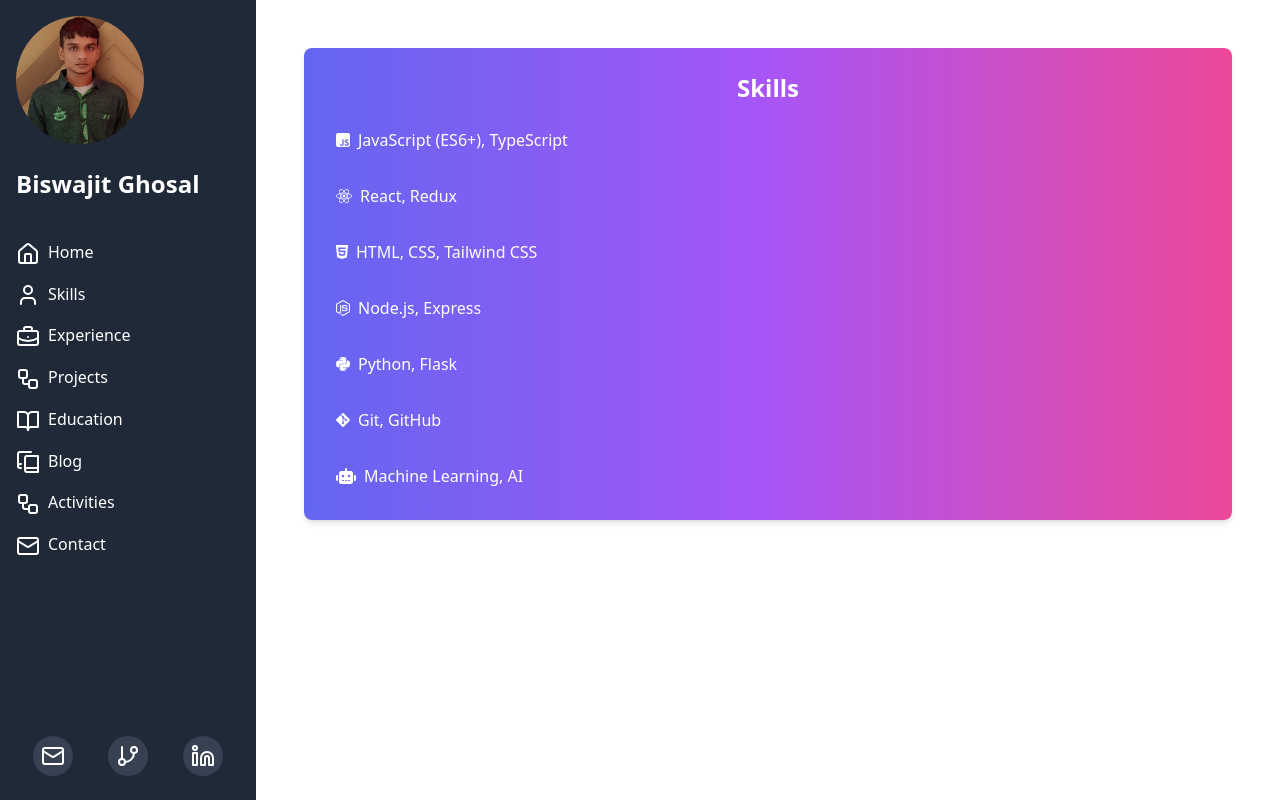
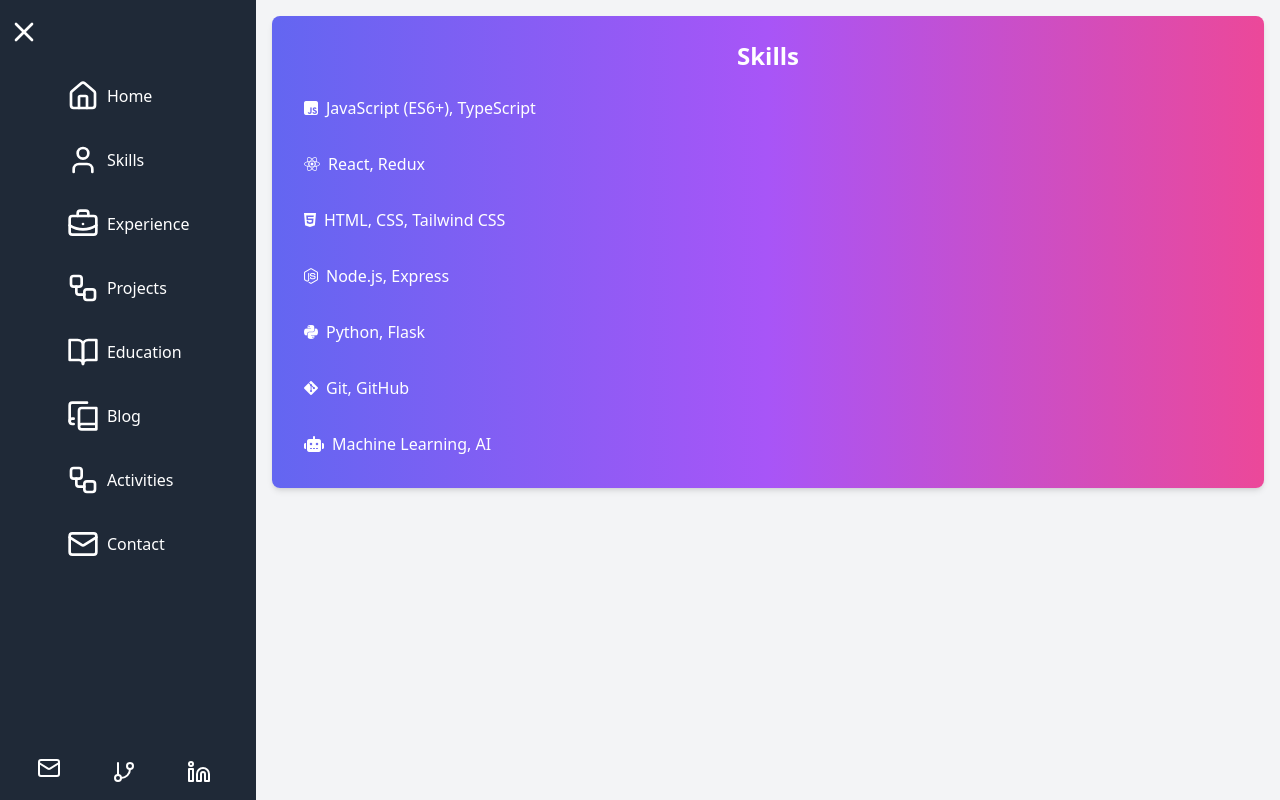
Before and after one commit to BiswajitGhosal2000/portfolio_react, a React (Create React App) app: page /skills in a window 1280 px wide. Built offline with nearby package versions, Linux system fonts and the light colour scheme.

Commit message:
Refactor layout and sidebar management; enhance Home and Skills components with dynamic data

```diff
--- a/src/App.js
+++ b/src/App.js
@@ -1,4 +1,4 @@
-import React, { useState } from 'react';
+import React from 'react';
 import { BrowserRouter, Routes, Route } from 'react-router-dom';
 
 import '@fortawesome/fontawesome-free/css/all.min.css';
@@ -16,15 +16,10 @@
 
 
 const App = () => {
-  const [sidebarOpen, setSidebarOpen] = useState(false);
-
-  const toggleSidebar = () => {
-    setSidebarOpen(!sidebarOpen);
-  };
 
   return (
     <BrowserRouter>
-      <Layout sidebarOpen={sidebarOpen} toggleSidebar={toggleSidebar}>
+      <Layout>
         <Routes>
           <Route path="/" element={<Home />} />
           <Route path="/projects" element={<Projects />} />
--- a/src/components/Home.jsx
+++ b/src/components/Home.jsx
@@ -2,25 +2,29 @@
 import ProfilePhoto from '../assets/img/photo/profilephoto.png';
 import resume from '../assets/files/Resume/Resume.pdf';
 
+const home_data = {
+    name: 'Biswajit Ghosal',
+    title: 'Software Developer',
+    description: 'Software Developer with expertise in MERN stack and current experience at Exavalu. Proven track record in building scalable web applications using React, Node.js, Express, and MongoDB. Strong problem-solving skills, quick learner, and passionate about technology. Committed to delivering high-quality solutions and continuously improving technical proficiency.'
+};
+
 function Home() {
     return (
+        <div className="container">
             <div className="min-h-screen bg-gradient-to-r from-purple-400 via-pink-500 to-red-500 flex items-center justify-center">
-            <div className="bg-white p-8 rounded-lg shadow-lg w-full max-w-2xl transition-transform duration-500 hover:shadow-2xl hover:-translate-y-2">
+                <div className="bg-white p-8 rounded-lg shadow-lg w-full max-w-2xl transition-transform duration-500 hover:shadow-2xl">
                     <div className="text-center">
-                    <div className="w-32 h-32 md:w-40 md:h-40 rounded-full overflow-hidden mx-auto mb-6 border-4 border-gray-200 shadow-sm transition-transform duration-500 hover:shadow-lg hover:-translate-y-1">
+                        <div className="w-32 h-32 md:w-40 md:h-40 rounded-full overflow-hidden m-auto border-4 border-red-200 shadow-sm transition-transform duration-500 hover:-translate-y-2">
                             <img src={ProfilePhoto} alt="Profile" className="w-full h-full object-cover" />
                         </div>
                         <div>
                             <p className="text-xl font-semibold text-gray-700">Hi, I'm</p>
-                        <h1 className="text-4xl font-bold text-gray-900 mt-2">Biswajit Ghosal</h1>
-                        <p className="text-xl font-semibold text-gray-700 mt-2">Software Developer</p>
+                            <h1 className="text-4xl font-bold text-gray-900 mt-2">{home_data.name}</h1>
+                            <p className="text-xl font-semibold text-gray-700 mt-2">{home_data.title}</p>
                         </div>
                     </div>
                     <p className="text-md text-gray-600 mt-6 mb-6 text-center">
-                    Software Developer with expertise in MERN stack and current experience at Exavalu.
-                    Proven track record in building scalable web applications using React, Node.js, Express, and MongoDB.
-                    Strong problem-solving skills, quick learner, and passionate about technology.
-                    Committed to delivering high-quality solutions and continuously improving technical proficiency.
+                        {home_data.description}
                     </p>
                     <div className="flex justify-center mt-6">
                         <div className="flex space-x-4">
@@ -34,6 +38,7 @@
                     </div>
                 </div>
             </div>
+        </div>
     );
 }
 
--- a/src/components/Layout.jsx
+++ b/src/components/Layout.jsx
@@ -1,11 +1,24 @@
-import React from 'react';
+import React, { useState } from 'react';
 import Sidebar from './Sidebar';
 
-const Layout = ({ sidebarOpen, toggleSidebar, children }) => {
+const Layout = ({ children }) => {
+    const [sidebarOpen, setSidebarOpen] = useState(true);
+
+    const toggleSidebar = () => {
+        setSidebarOpen(!sidebarOpen);
+    };
+
     return (
-        <div className="flex">
-            <Sidebar isOpen={sidebarOpen} toggleSidebar={toggleSidebar} />
-            <div className="flex-grow p-6 ml-64">
+        <div className="flex min-h-screen transition-all duration-300">
+            {/* Sidebar */}
+            <div
+                className={`bg-white shadow-md h-screen transition-all duration-300 ${sidebarOpen ? 'w-64' : 'w-32'}`}
+            >
+                <Sidebar isOpen={sidebarOpen} toggleSidebar={toggleSidebar} />
+            </div>
+
+            {/* Main Content */}
+            <div className="flex-grow p-4 bg-gray-100">
                 {children}
             </div>
         </div>
--- a/src/components/Sidebar.jsx
+++ b/src/components/Sidebar.jsx
@@ -1,80 +1,106 @@
 import React from 'react';
 import { Menu, X, User, Mail, Linkedin, GitBranchIcon, Home, BriefcaseBusinessIcon, LucideWorkflow, BookOpenIcon, BookCopyIcon } from 'lucide-react';
 
-import photo from '../assets/img/photo/profilephoto.png'
+const sidebar_data = [
+    {
+        name: 'Home',
+        icon: Home,
+        link: '/'
+    },
+    {
+        name: 'Skills',
+        icon: User,
+        link: '/skills'
+    },
+    {
+        name: 'Experience',
+        icon: BriefcaseBusinessIcon,
+        link: '/experience'
+    },
+    {
+        name: 'Projects',
+        icon: LucideWorkflow,
+        link: '/projects'
+    },
+    {
+        name: 'Education',
+        icon: BookOpenIcon,
+        link: '/education'
+    },
+    {
+        name: 'Blog',
+        icon: BookCopyIcon,
+        link: '/blog'
+    },
+    {
+        name: 'Activities',
+        icon: LucideWorkflow,
+        link: '/activities'
+    },
+    {
+        name: 'Contact',
+        icon: Mail,
+        link: '/contact'
+    }
+];
+
+const sidebar_footer_data = [
+    {
+        name: 'Mail',
+        icon: Mail,
+        link: 'mailto:ghosalbiswajit11@gmail.com'
+    },
+    {
+        name: 'GitHub',
+        icon: GitBranchIcon,
+        link: 'https://github.com/BiswajitGhosal2000'
+    },
+    {
+        name: 'LinkedIn',
+        icon: Linkedin,
+        link: 'https://www.linkedin.com/in/biswajitghosal/'
+    }
+];
 
 const Sidebar = ({ isOpen, toggleSidebar }) => {
     return (
-        <>
+        <div className={`h-full flex flex-col bg-gray-800 text-white ${isOpen ? 'w-64' : 'w-32'} transition-all duration-300`}>
+            {/* Sidebar Toggle Button */}
             <button
                 onClick={toggleSidebar}
-                className="fixed top-4 left-4 z-20 md:hidden"
+                className="px-2 mt-4 rounded-md"
             >
-                {isOpen ? <X size={24} /> : <Menu size={24} />}
+                {isOpen ? <X size={32} /> : <Menu size={32} />}
             </button>
-            <div
-                className={`fixed top-0 left-0 h-full w-64 bg-gray-800 text-white p-4 transition-transform duration-300 ease-in-out transform ${isOpen ? 'translate-x-0' : '-translate-x-full'
-                    } md:translate-x-0`}
-            >
-                <div className="flex flex-col h-full">
-                    <div className="w-32 h-32 rounded-full overflow-hidden mb-6">
-                        <img src={photo} alt="Profile" className="w-full h-full object-cover" />
-                    </div>
-                    <div className="text-2xl font-bold mb-8">Biswajit Ghosal</div>
-                    <nav className="flex-grow">
-                        <a href="/" className="block py-2 hover:text-gray-300">
-                            <Home size={24} className="inline mr-2" />
-                            Home
-                        </a>
-                        <a href="/skills" className="block py-2 hover:text-gray-300">
-                            <User size={24} className="inline mr-2" />
-                            Skills
-                        </a>
-                        <a href="/experience" className="block py-2 hover:text-gray-300">
-                            <BriefcaseBusinessIcon size={24} className="inline mr-2" />
-                            Experience
-                        </a>
-                        <a href="/projects" className="block py-2 hover:text-gray-300">
-                            <LucideWorkflow size={24} className="inline mr-2" />
-                            Projects
-                        </a>
-                        <a href="/education" className="block py-2 hover:text-gray-300">
-                            <BookOpenIcon size={24} className="inline mr-2" />
-                            Education
-                        </a>
-                        <a href="/blog" className="block py-2 hover:text-gray-300">
-                            <BookCopyIcon size={24} className="inline mr-2" />
-                            Blog
-                        </a>
-                        <a href='/activities' className="block py-2 hover:text-gray-300">
-                            <LucideWorkflow size={24} className="inline mr-2" />
-                            Activities
-                        </a>
-                        <a href="/contact" className="block py-2 hover:text-gray-300">
-                            <Mail size={24} className="inline mr-2" />
-                            Contact
-                        </a>
-                    </nav>
-                    <div className="mt-auto flex justify-around">
-                        <a href="mailto:ghosalbiswajit11@gmail.com" className="block py-2 hover:text-gray-300">
-                            <div className="bg-gray-700 p-2 rounded-full">
-                                <Mail size={24} className="text-white" />
-                            </div>
-                        </a>
-                        <a href="https://github.com/BiswajitGhosal2000" target="_blank" rel="noopener noreferrer" className="block py-2 hover:text-gray-300">
-                            <div className="bg-gray-700 p-2 rounded-full">
-                                <GitBranchIcon size={24} className="text-white" />
-                            </div>
-                        </a>
-                        <a href="https://www.linkedin.com/in/biswajitghosal/" target="_blank" rel="noopener noreferrer" className="block py-2 hover:text-gray-300">
-                            <div className="bg-gray-700 p-2 rounded-full">
-                                <Linkedin size={24} className="text-white" />
-                            </div>
-                        </a>
-                    </div>
-                </div>
+
+            {/* Sidebar Links */}
+            <nav className="flex-grow mt-4 mx-auto my-2">
+                {sidebar_data.map((item, index) => (
+                    <a
+                        key={index}
+                        href={item.link}
+                        className="flex items-center p-4 hover:bg-gray-700 rounded-md "
+                    >
+                        <item.icon size={32} />
+                        {isOpen && <span>&nbsp; {item.name}</span>}
+                    </a>
+                ))}
+            </nav>
+
+            {/* Sidebar Footer Links */}
+            <div className="flex flex-row mb-4 px-4 space-y-2 justify-around">
+                {sidebar_footer_data.map((item, index) => (
+                    <a
+                        key={index}
+                        href={item.link}
+                        title={item.name}
+                        className="flex items-center hover:text-gray-300"
+                    >
+                        <item.icon size={24} className="mr-2" title={item.name} />
+                    </a>
+                ))}
             </div>
-        </>
+        </div>
     );
 };
 
--- a/src/components/Skills.jsx
+++ b/src/components/Skills.jsx
@@ -1,39 +1,48 @@
 import React from 'react';
+
+const Skill_list = [
+    {
+        name: 'JavaScript (ES6+), TypeScript',
+        icon: 'fab fa-js-square'
+    },
+    {
+        name: 'React, Redux',
+        icon: 'fab fa-react'
+    },
+    {
+        name: 'HTML, CSS, Tailwind CSS',
+        icon: 'fab fa-html5'
+    },
+    {
+        name: 'Node.js, Express',
+        icon: 'fab fa-node-js'
+    },
+    {
+        name: 'Python, Flask',
+        icon: 'fab fa-python'
+    },
+    {
+        name: 'Git, GitHub',
+        icon: 'fab fa-git-alt'
+    },
+    {
+        name: 'Machine Learning, AI',
+        icon: 'fas fa-robot'
+    }
+];
 
 function Skills() {
     return (
-        <div className="container mx-auto p-6">
+        <div className="container">
             <div className="bg-gradient-to-r from-indigo-500 via-purple-500 to-pink-500 p-6 rounded-lg shadow-md transition-all duration-300 ease-in-out hover:shadow-2xl hover:border-2 hover:border-white">
                 <h3 className="text-2xl font-bold text-white mb-4 text-center">Skills</h3>
                 <ul className="list-none text-white space-y-4">
-                    <li className="flex items-center space-x-2 p-2 rounded-lg transition-all duration-300 ease-in-out hover:bg-white hover:text-indigo-500 hover:shadow-lg hover:text-shadow-md">
-                        <i className="fab fa-js-square"></i>
-                        <span>JavaScript (ES6+), TypeScript</span>
-                    </li>
-                    <li className="flex items-center space-x-2 p-2 rounded-lg transition-all duration-300 ease-in-out hover:bg-white hover:text-indigo-500 hover:shadow-lg hover:text-shadow-md">
-                        <i className="fab fa-react"></i>
-                        <span>React, Redux</span>
-                    </li>
-                    <li className="flex items-center space-x-2 p-2 rounded-lg transition-all duration-300 ease-in-out hover:bg-white hover:text-indigo-500 hover:shadow-lg hover:text-shadow-md">
-                        <i className="fab fa-html5"></i>
-                        <span>HTML, CSS, Tailwind CSS</span>
-                    </li>
-                    <li className="flex items-center space-x-2 p-2 rounded-lg transition-all duration-300 ease-in-out hover:bg-white hover:text-indigo-500 hover:shadow-lg hover:text-shadow-md">
-                        <i className="fab fa-node-js"></i>
-                        <span>Node.js, Express</span>
-                    </li>
-                    <li className="flex items-center space-x-2 p-2 rounded-lg transition-all duration-300 ease-in-out hover:bg-white hover:text-indigo-500 hover:shadow-lg hover:text-shadow-md">
-                        <i className="fab fa-python"></i>
-                        <span>Python, Flask</span>
-                    </li>
-                    <li className="flex items-center space-x-2 p-2 rounded-lg transition-all duration-300 ease-in-out hover:bg-white hover:text-indigo-500 hover:shadow-lg hover:text-shadow-md">
-                        <i className="fab fa-git-alt"></i>
-                        <span>Git, GitHub</span>
-                    </li>
-                    <li className="flex items-center space-x-2 p-2 rounded-lg transition-all duration-300 ease-in-out hover:bg-white hover:text-indigo-500 hover:shadow-lg hover:text-shadow-md">
-                        <i className="fas fa-robot"></i>
-                        <span>Machine Learning, AI</span>
-                    </li>
+                    {Skill_list.map((skill, index) => (
+                        <li key={index} className="flex items-center space-x-2 p-2 rounded-lg transition-all duration-300 ease-in-out hover:bg-white hover:text-indigo-500 hover:shadow-lg hover:text-shadow-md">
+                            <i className={skill.icon}></i>
+                            <span>{skill.name}</span>
+                        </li>
+                    ))}
                 </ul>
             </div>
         </div>
```
Lines whose indentation alone changed are shown as unchanged.
